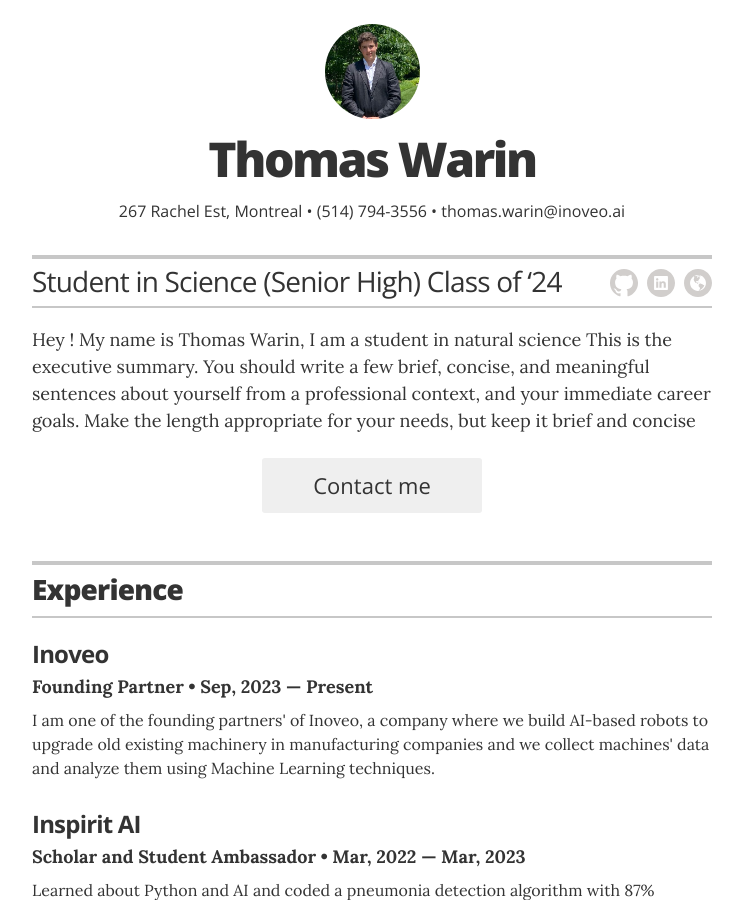
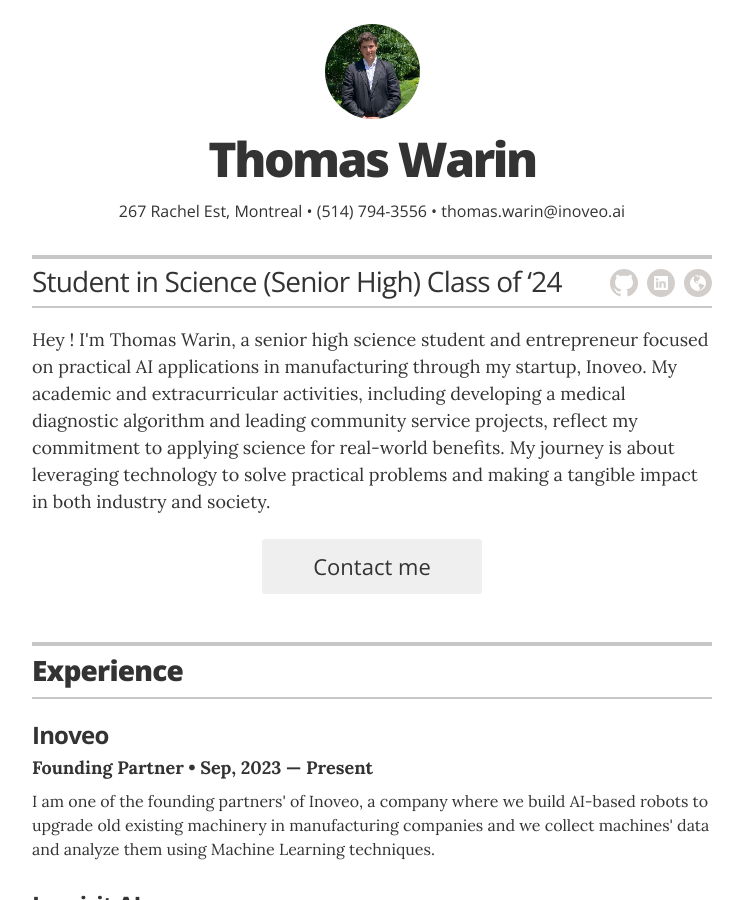
Before and after one commit to Tamus500/tamus500.github.io, a Jekyll site: the page built from index.html, in a window 1280 px wide and 900 px high. Shown: the whole window, without its empty margins (268-1011 px from the left). Built offline with Jekyll 4.4.1, drawn with Linux system fonts in a browser that asks for light colours.

Commit message:
Update _config.yml

```diff
--- a/_config.yml
+++ b/_config.yml
@@ -23,7 +23,7 @@ resume_contact_address:         "267 Rachel Est, Montreal"
 resume_header_contact_info:     "267 Rachel Est, Montreal • (514) 794-3556 • thomas.warin@inoveo.ai"
 display_header_contact_info:    "true"
 
-resume_header_intro: "<p>Hey ! My name is Thomas Warin, I am a student in natural science This is the executive summary. You should write a few brief, concise, and meaningful sentences about yourself from a professional context, and your immediate career goals. Make the length appropriate for your needs, but keep it brief and concise</p>"
+resume_header_intro: "<p>Hey ! I'm Thomas Warin, a senior high science student and entrepreneur focused on practical AI applications in manufacturing through my startup, Inoveo. My academic and extracurricular activities, including developing a medical diagnostic algorithm and leading community service projects, reflect my commitment to applying science for real-world benefits. My journey is about leveraging technology to solve practical problems and making a tangible impact in both industry and society.</p>"
 
 # use "yes" to display the email contact button,
 # "no" to display an "I'm not looking for work" message,
```
